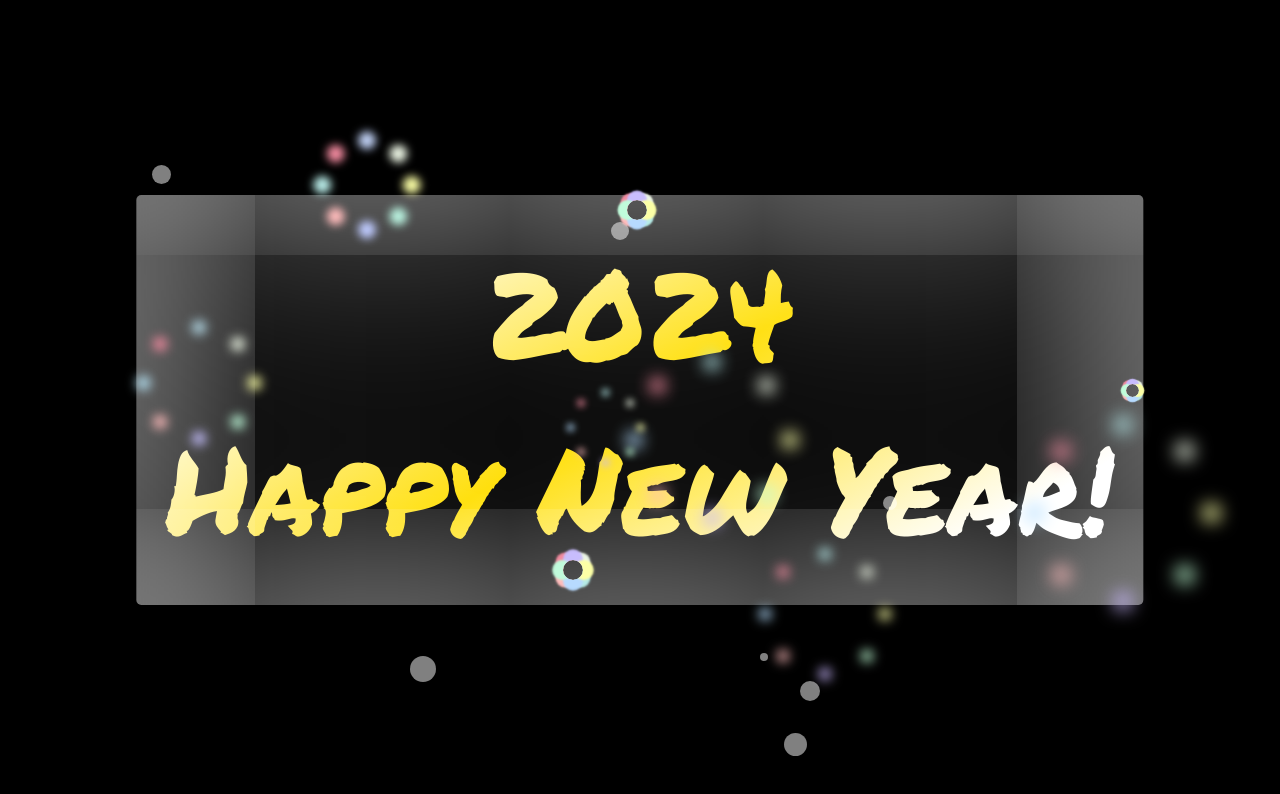
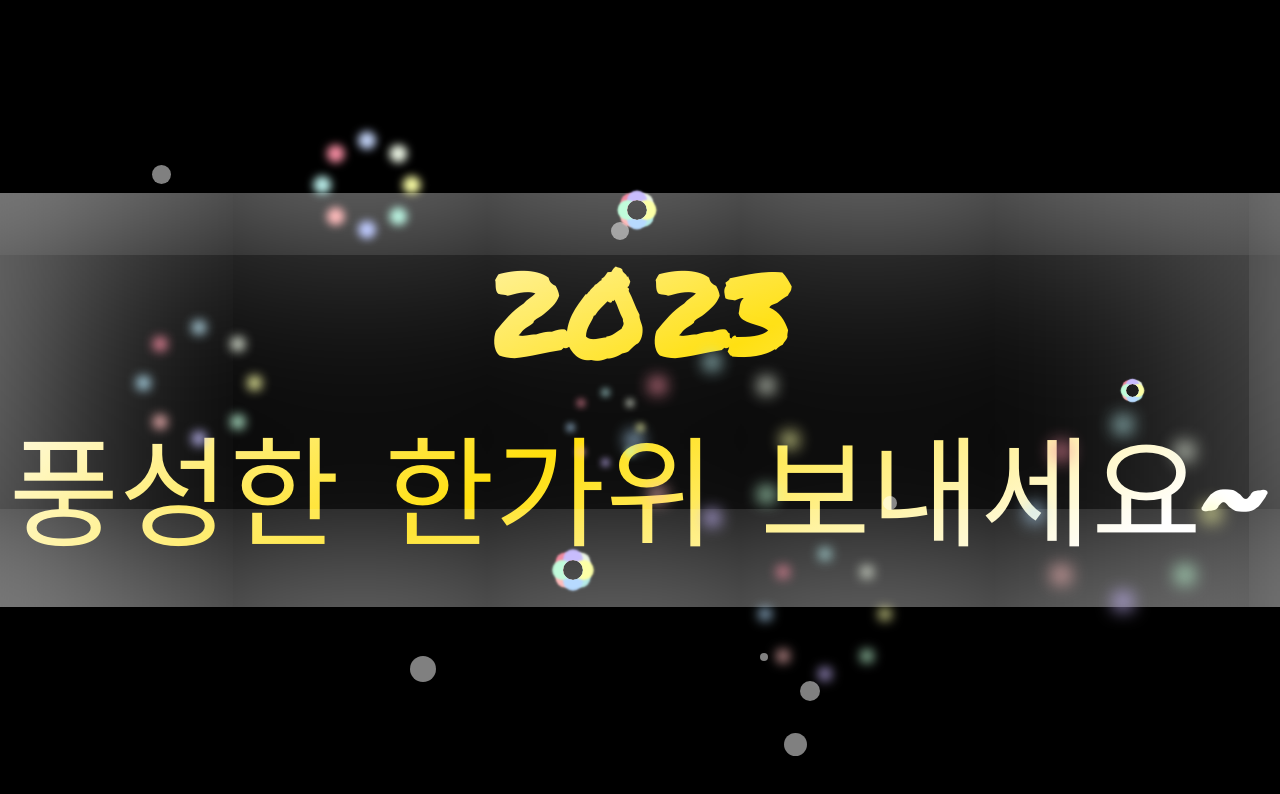
Before and after one commit to jsw2840/play, a plain HTML site: page festival.html in a window 1280 px wide. Drawn offline with nearby package versions, Linux system fonts and the light colour scheme.

Commit message:
Update festival.html

```diff
--- a/festival.html
+++ b/festival.html
@@ -138,7 +138,8 @@
 </head>
 <body>
     <div class="festival">
-        <div class="happy-new-year">2024<br>Happy New Year!</div>
+<!--         <div class="happy-new-year">2024<br>Happy New Year!</div> -->
+         <div class="happy-new-year">2023<br>풍성한 한가위 보내세요~</div>
     </div>
 
     <script src="https://code.jquery.com/jquery-3.6.0.min.js"></script>
```
